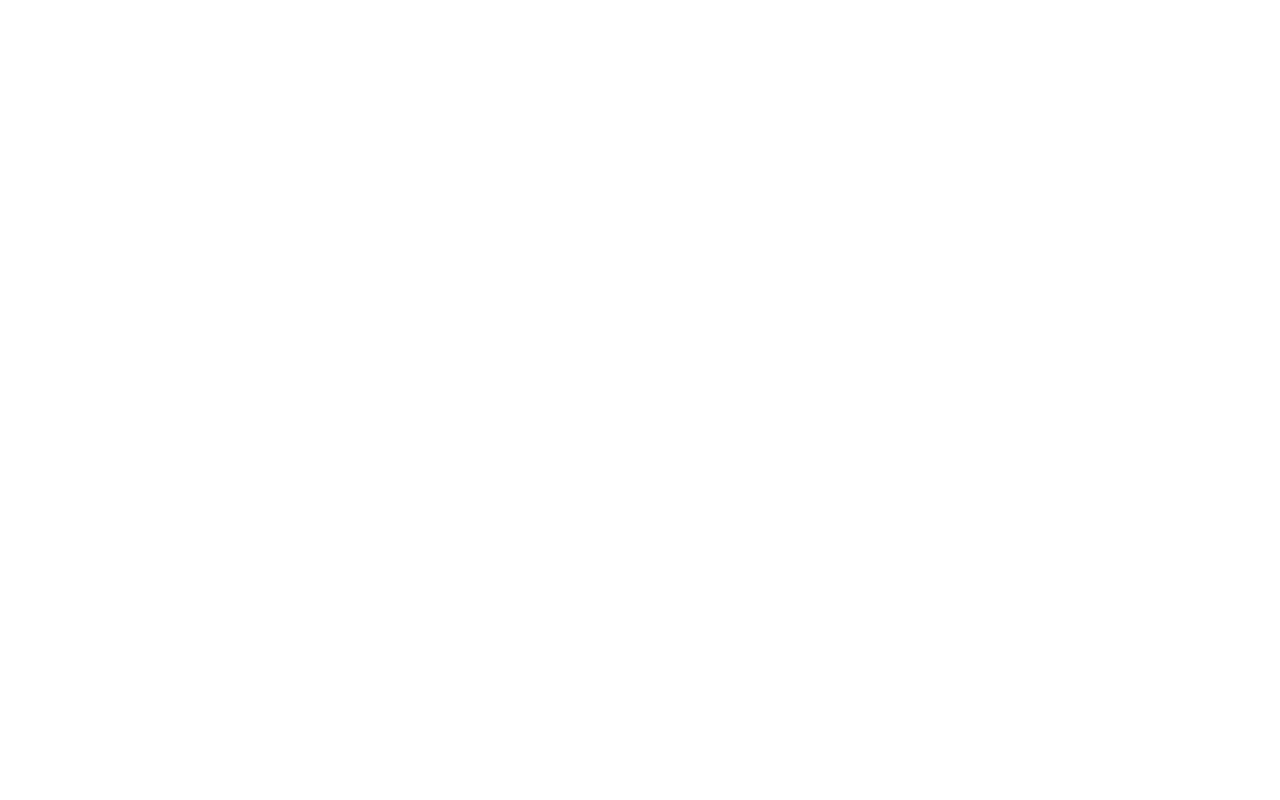
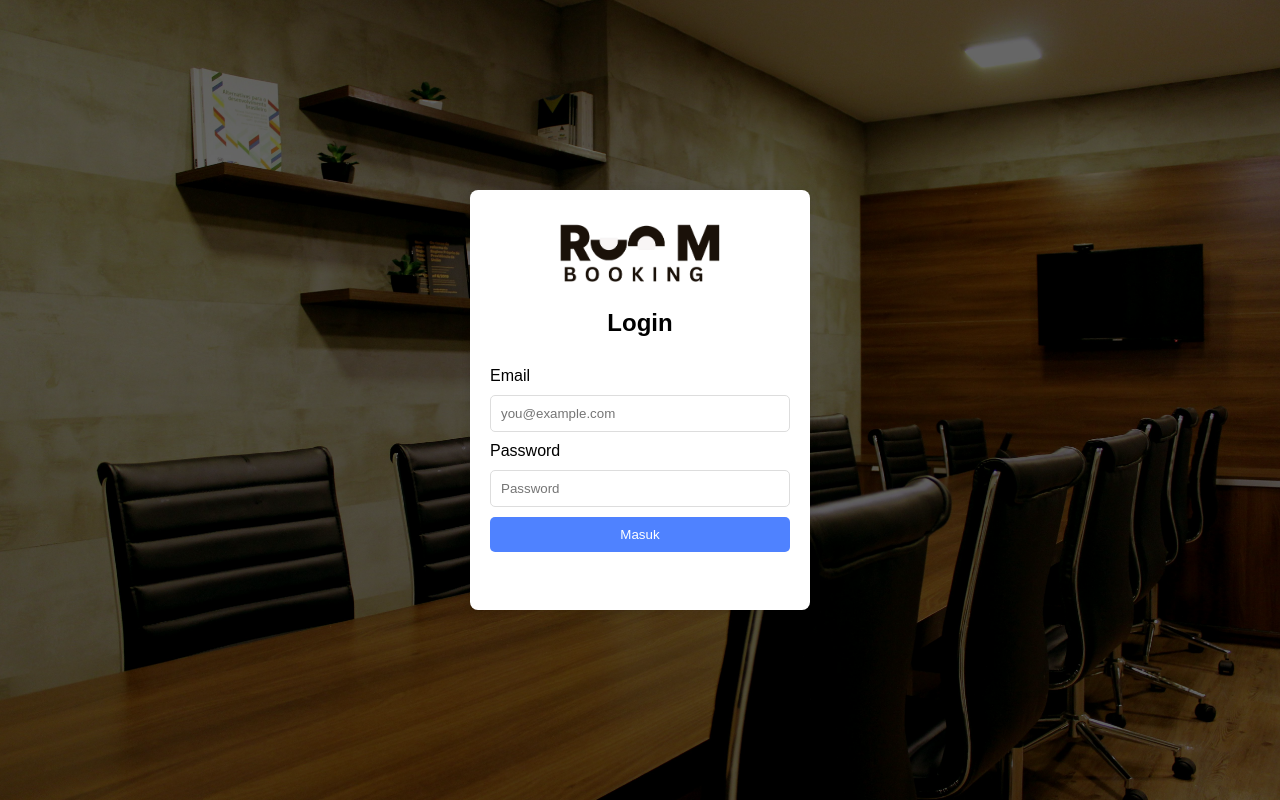
Before and after one commit to Fauzan-Rhamzy/tubesbackend, a plain HTML site: page pages/login.html in a window 1280 px wide. Drawn offline with Linux system fonts and the light colour scheme.

Commit message:
created interface for login page

```diff
--- /dev/null
+++ b/css/login.css
@@ -0,0 +1,62 @@
+body{
+    margin:0;
+    padding:0;
+    height:100vh;
+    font-family:Arial, sans-serif;
+    display:flex;
+    justify-content:center;
+    align-items:center;
+    /* background:#f2f2f2; */
+    background-image: url("../images/background.jpg");
+    background-repeat: no-repeat;
+    background-size: cover;
+    background-position: center;
+}
+body::before {
+    content: "";
+    position: absolute;
+    top: 0;
+    left: 0;
+    width: 100%;
+    height: 100%;
+    background-color: rgba(0, 0, 0, 0.6); /* Warna overlay dengan transparansi */
+    z-index: -1; /* Pastikan overlay berada di belakang konten */
+}
+.container{
+    background:white;
+    padding:20px;
+    width:300px;
+    border-radius:8px;
+    box-shadow:0 0 10px rgba(0,0,0,0.1);
+}
+form{
+    display:flex;
+    flex-direction:column;
+    gap:10px
+}
+.logo-container{
+    text-align:center;
+}
+#app-logo{
+    width:180px;
+    height:auto;
+    display: block;
+    margin: 0 auto 10px auto;
+}
+input{
+    padding:10px;
+    border:1px solid #ddd;
+    border-radius:5px;
+}
+button{
+    padding:10px;
+    border:none;
+    background:#4f82ff;
+    color:white;
+    border-radius:5px;
+    cursor:pointer;
+}
+#msg{
+    font-size:14px;
+    color:red;
+}
--- /dev/null
+++ b/js/login/login.js
@@ -0,0 +1,16 @@
+document.getElementById("loginForm").addEventListener("submit", function(e){
+    e.preventDefault();
+
+    const email = document.getElementById("email").value;
+    const pass = document.getElementById("password").value;
+
+    if (!email || !pass) {
+        const msg = document.getElementById("msg");
+        msg.textContent = "Pastikan Email dan Password terisi!";
+    } else {
+        console.log("Email:", email);
+        console.log("Password:", pass);
+        window.location.href = "./dashboard.html";
+    }
+
+});
--- a/pages/login.html
+++ b/pages/login.html
@@ -3,9 +3,27 @@
 <head>
     <meta charset="UTF-8">
     <meta name="viewport" content="width=device-width, initial-scale=1.0">
-    <title>Document</title>
+    <title>Login</title>
+    <link rel="stylesheet" href="../css/login.css">
+    <script src="../js/login/login.js" defer></script>
 </head>
 <body>
+    <div class="container">
+        <form id="loginForm">
+            <div class="logo-container">
+                <img id="app-logo" src="../images/logo.png" alt="Logo Aplikasi">
+                <h2>Login</h2>
+            </div>
 
+            <label for="email">Email</label>
+            <input type="email" id="email" placeholder="you@example.com" required />
+
+            <label for="password">Password</label>
+            <input type="password" id="password" placeholder="Password" required />
+
+            <button type="submit">Masuk</button>
+            <p id="msg"></p>
+        </form>
+    </div>
 </body>
 </html>
```
Also changed, not shown: images/background.jpg (added), 2 other files.
